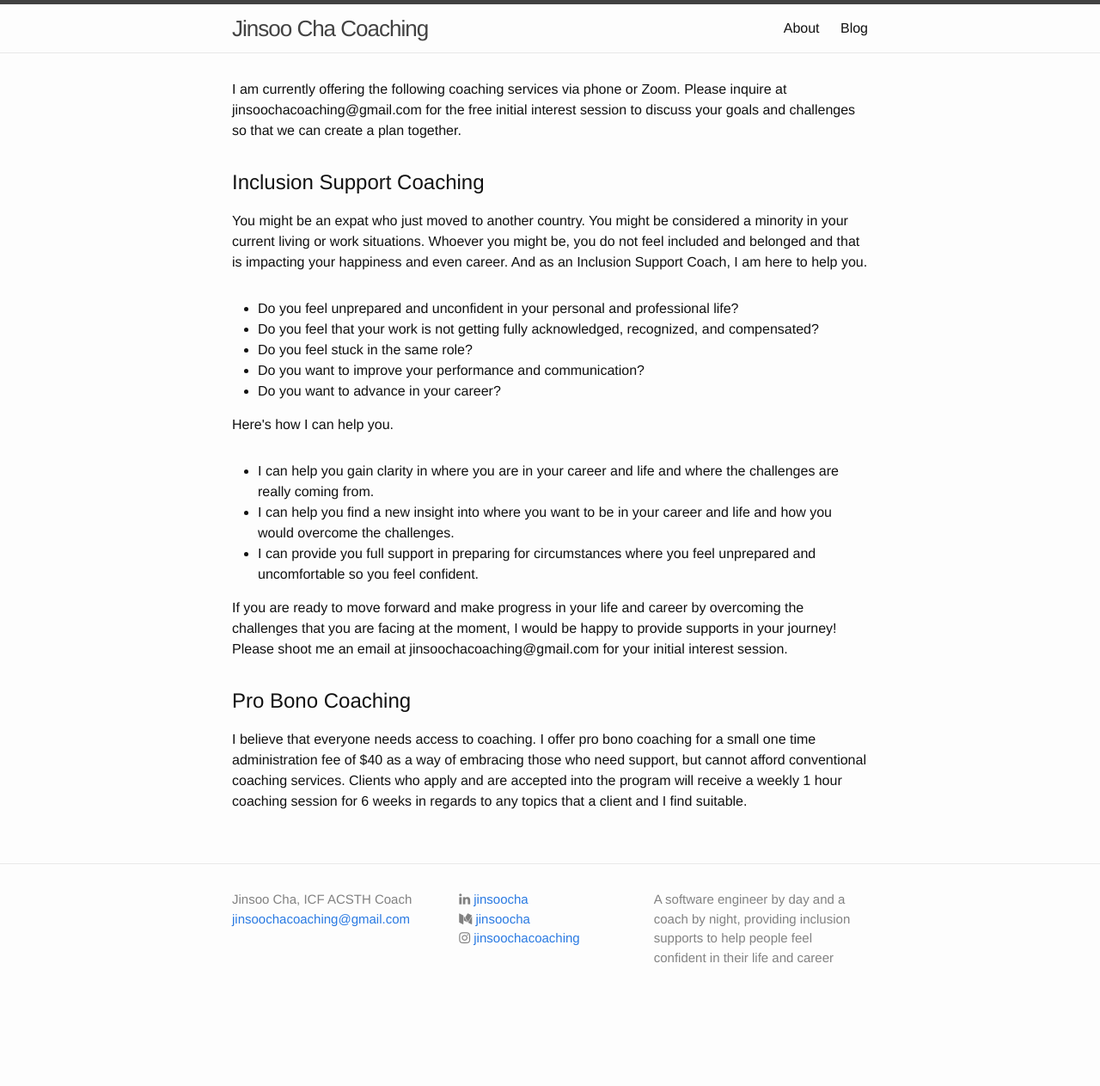
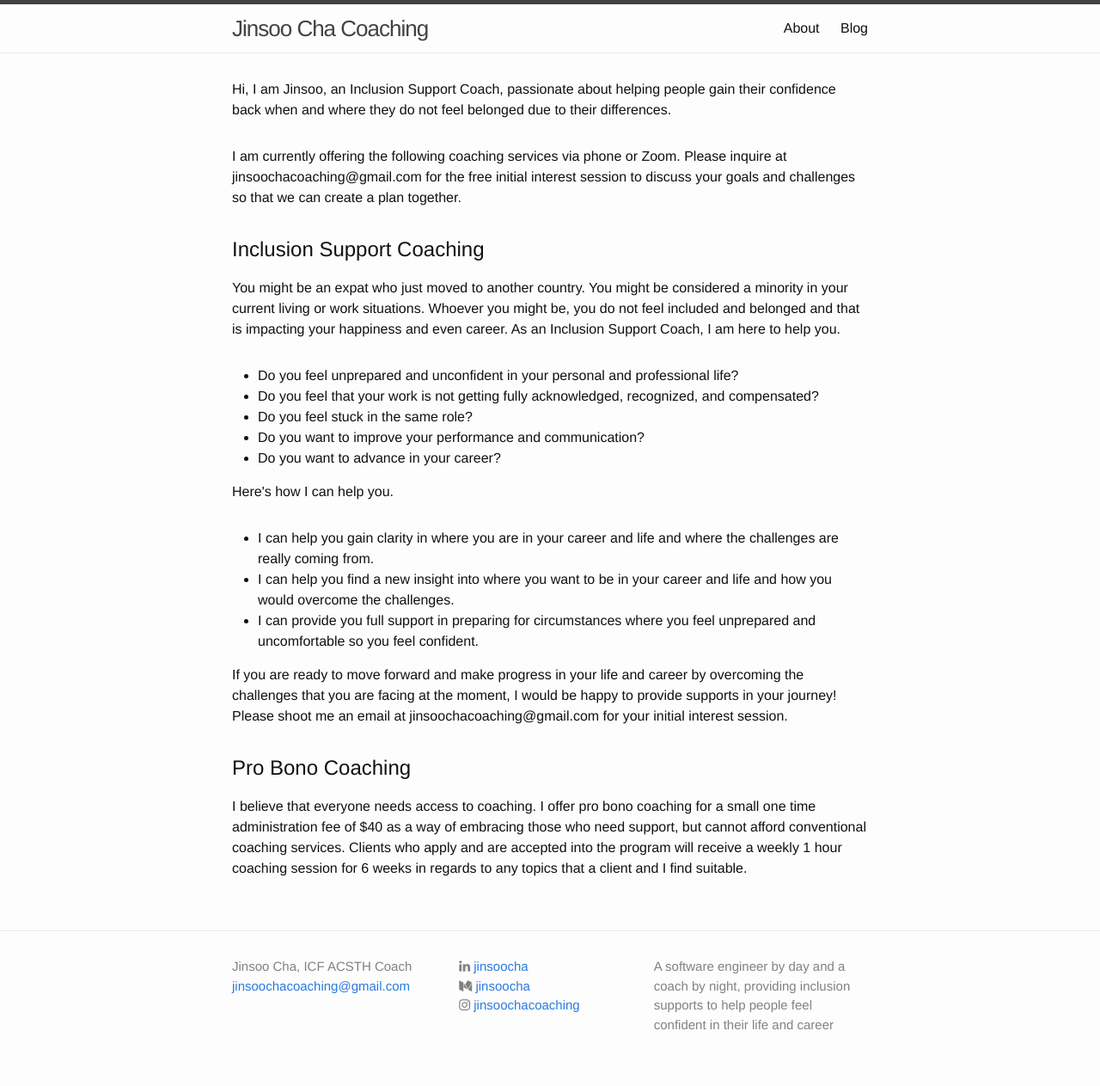
Before and after one commit to jinsoocha/jinsoocha.github.io, a Jekyll site: the page built from index.html, in a window 1280 px wide. Shown: the whole page at 86% size. Built offline with Jekyll 4.4.1, drawn with Linux system fonts in a browser that asks for light colours; nearby versions of some CDN libraries; before the commit the page ends 1185 px from its top, so only the background shows below that.

Commit message:
Update index.html

```diff
--- a/index.html
+++ b/index.html
@@ -4,10 +4,11 @@ layout: default
 
 <div class="home">
   <div class="intro">
+    <p class="post-content">Hi, I am Jinsoo, an Inclusion Support Coach, passionate about helping people gain their confidence back when and where they do not feel belonged due to their differences.</p>
     <p class="post-content">I am currently offering the following coaching services via phone or Zoom. Please inquire at jinsoochacoaching@gmail.com for the free initial interest session to discuss your goals and challenges so that we can create a plan together.</p>
     <div class="intro-block">
       <h2 class="post-heading">Inclusion Support Coaching</h2>
-      <p class="post-content">You might be an expat who just moved to another country. You might be considered a minority in your current living or work situations. Whoever you might be, you do not feel included and belonged and that is impacting your happiness and even career. And as an Inclusion Support Coach, I am here to help you.</p>
+      <p class="post-content">You might be an expat who just moved to another country. You might be considered a minority in your current living or work situations. Whoever you might be, you do not feel included and belonged and that is impacting your happiness and even career. As an Inclusion Support Coach, I am here to help you.</p>
       <ul>
         <li>Do you feel unprepared and unconfident in your personal and professional life?</li>
         <li>Do you feel that your work is not getting fully acknowledged, recognized, and compensated?</li>
```
